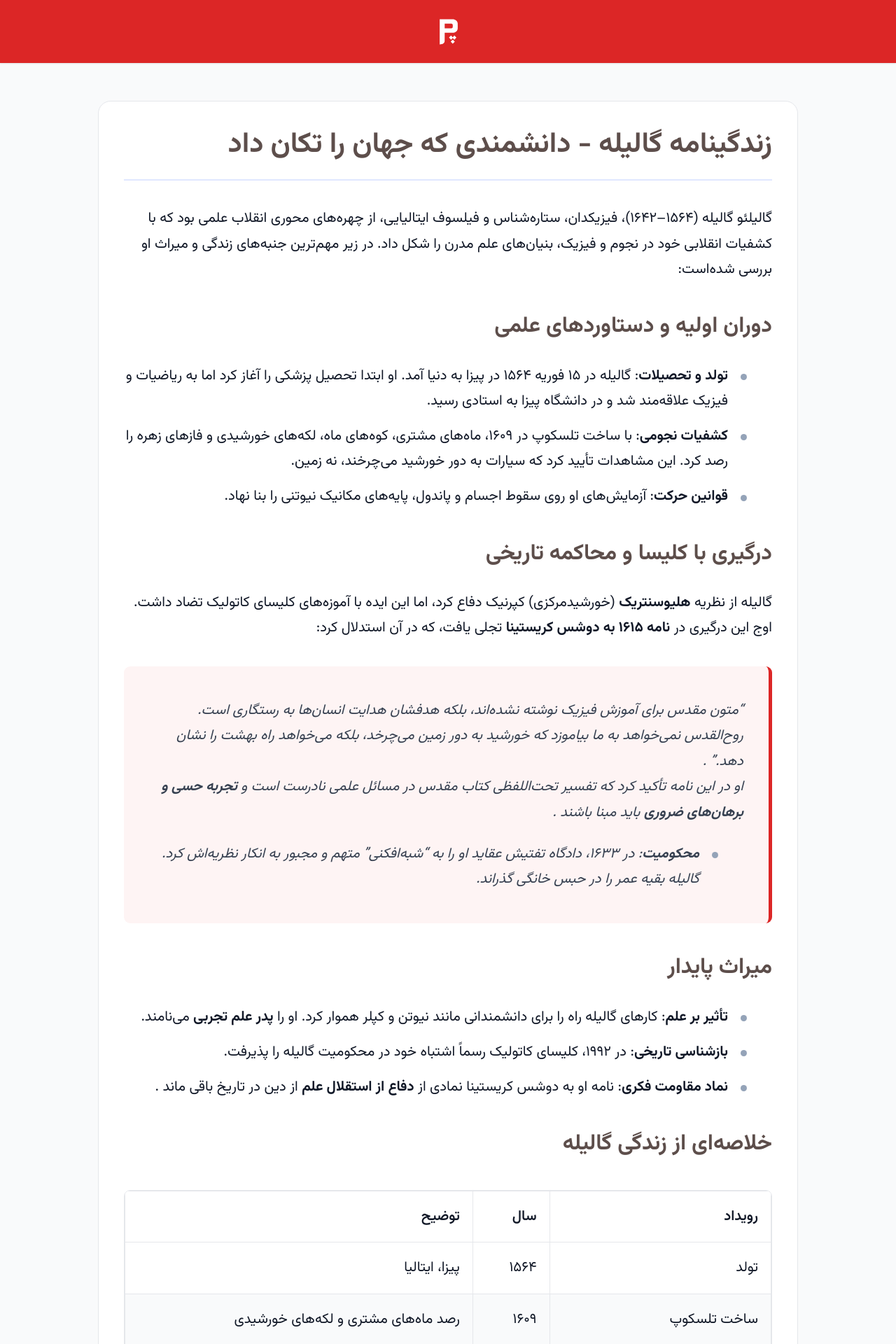
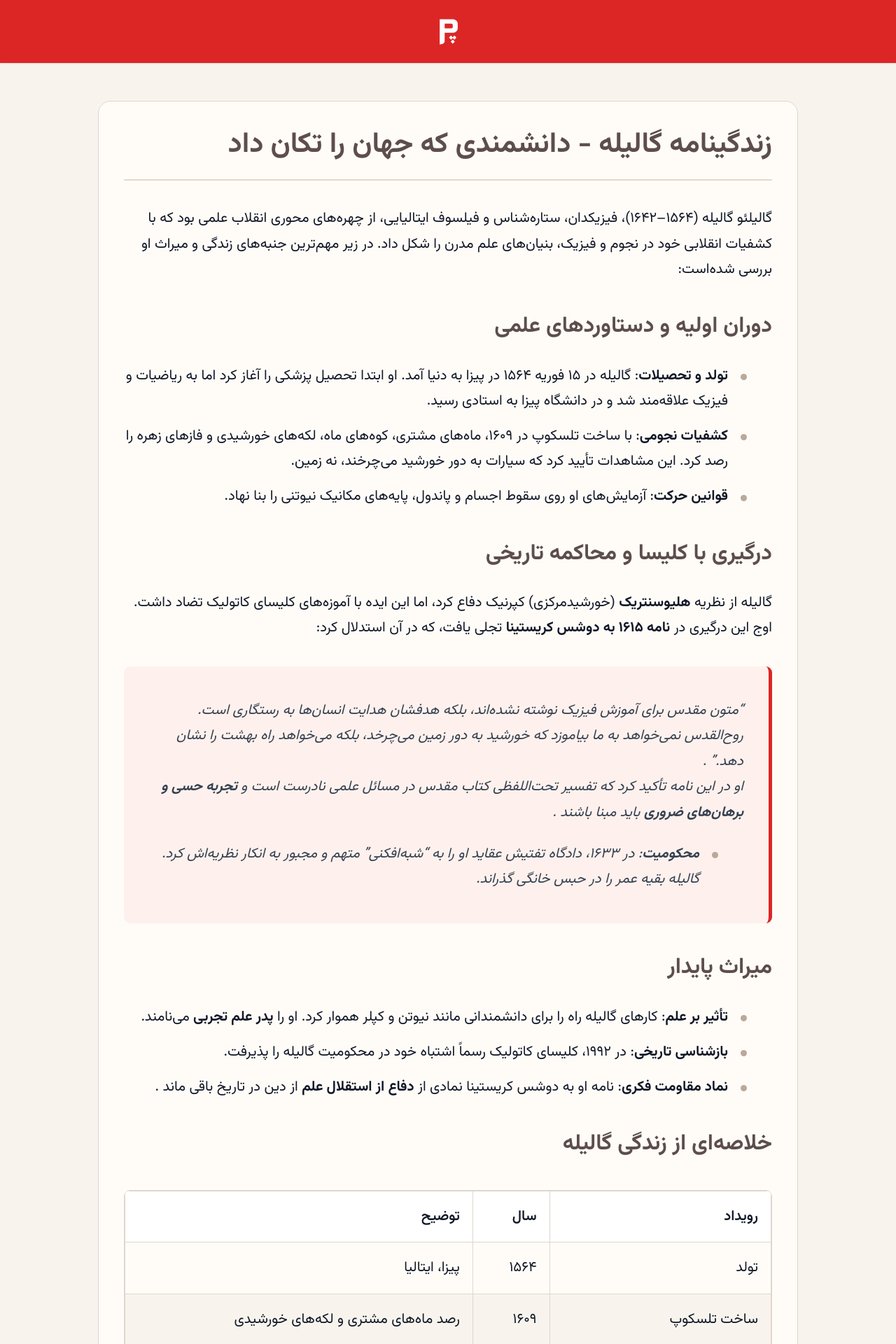
Before and after one commit to darkblog/darkblog.github.io, a Jekyll site: the page built from _posts/2025-7-5-68.md, in a window 1280 px wide. Shown: the top 1920 px of the page at 70% size. Built offline with Jekyll 4.4.1, drawn with Linux system fonts in a browser that asks for light colours.

Commit message:
Update post.html

```diff
--- a/_layouts/post.html
+++ b/_layouts/post.html
@@ -146,16 +146,16 @@
             --color-primary: #5D4E4B;
             --color-accent: #DC2626;
             --color-accent-light: #EF4444;
-            --color-bg: #F9FAFB;
-            --color-surface: #FFFFFF;
+            --color-bg: #F8F4ED;
+            --color-surface: #FFFCF8;
             --color-text: #111827;
             --color-text-secondary: #374151;
             --color-text-light: #6B7280;
-            --color-border: #E5E7EB;
+            --color-border: #E0D6CC;
             --color-shadow: rgba(0, 0, 0, 0.05);
             --color-hover: rgba(220, 38, 38, 0.05);
-            --color-soft-line: #E0E7FF;
-            --color-soft-dot: #94A3B8;
+            --color-soft-line: #EAD7C5;
+            --color-soft-dot: #BAA99A;
             --container-width: min(92%, 1000px);
             --spacing-xs: 0.5rem;
             --spacing-sm: 0.75rem;
```
